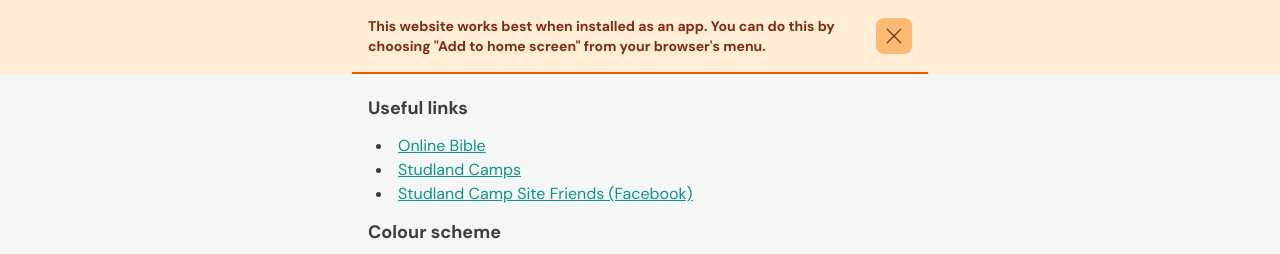
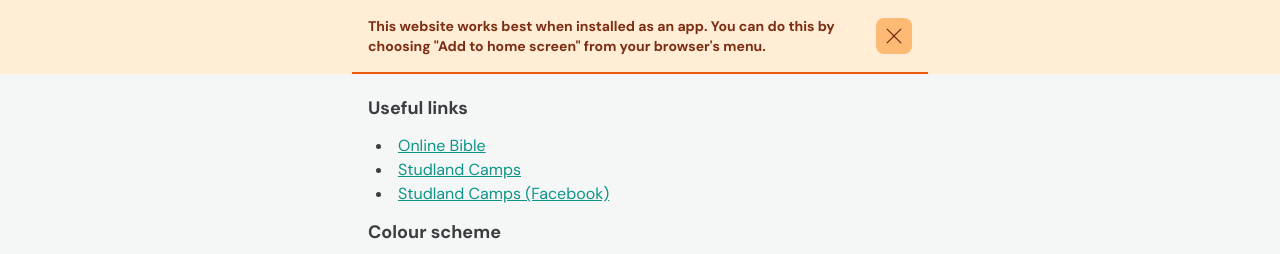
Before and after one commit to djcarter85/studland-pwa, a React (Vite) app: page /info in a window 1280 px wide. Shown: the top 254 px of the page. Built offline with nearby package versions, Linux system fonts and the light colour scheme; what tailwindcss-safe-area would draw is missing.

Commit message:
feat: rename link

```diff
--- a/src/pages/info-page.tsx
+++ b/src/pages/info-page.tsx
@@ -78,7 +78,7 @@ export default function InfoPage() {
         </Bullet>
         <Bullet>
           <Hyperlink href="https://www.facebook.com/StudlandHolidays">
-            Studland Camp Site Friends (Facebook)
+            Studland Camps (Facebook)
           </Hyperlink>
         </Bullet>
       </Ul>
```
